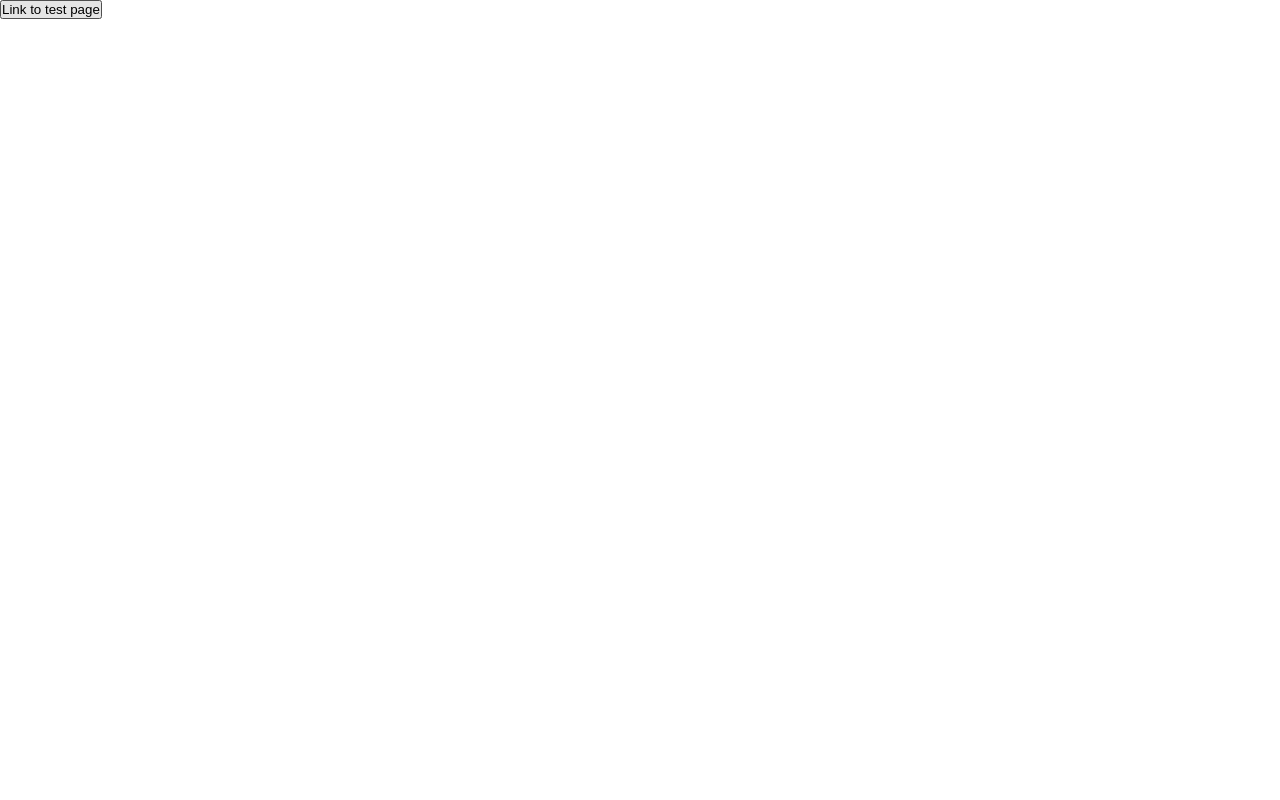
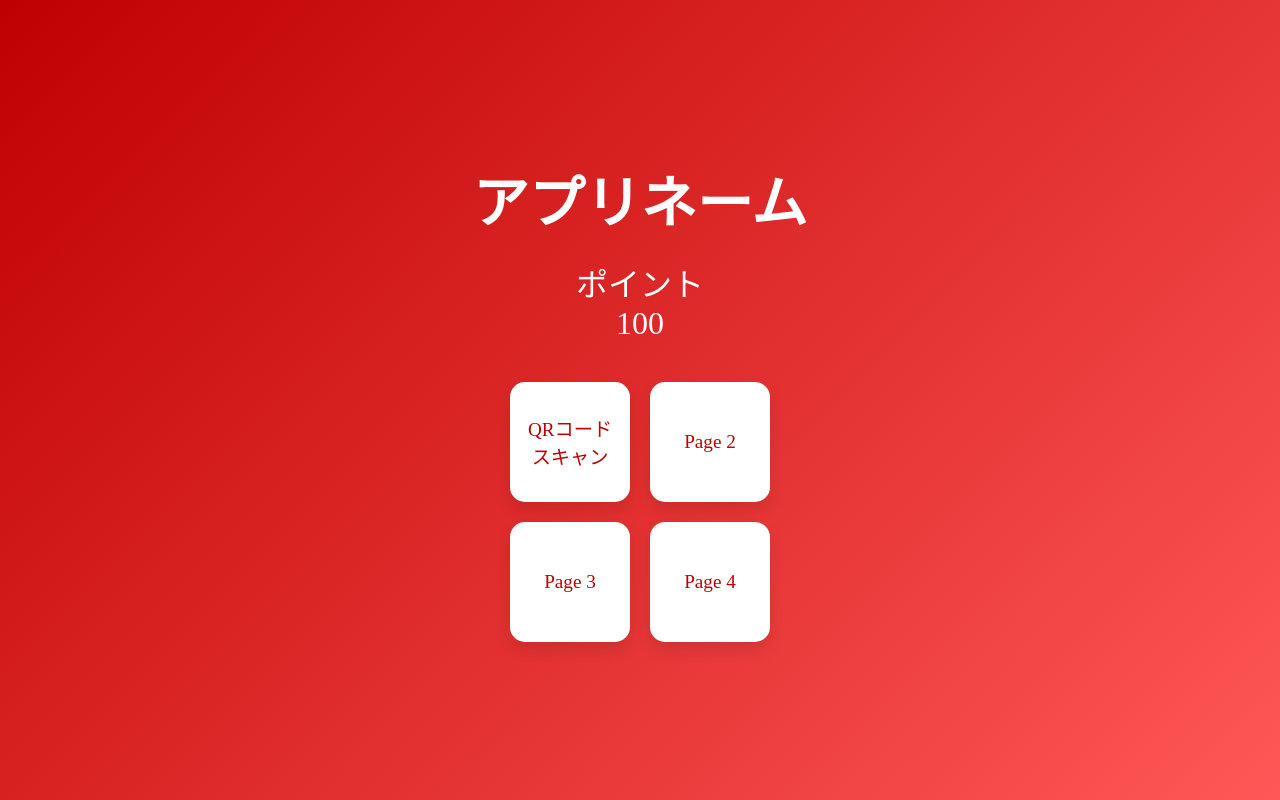
Before and after one commit to KakinokiKanta/rakuten_sintern, a Next.js app: page / in a window 1280 px wide. Built offline with nearby package versions, Linux system fonts and the light colour scheme.

Commit message:
ホームデザインを修正

```diff
--- a/src/pages/index.js
+++ b/src/pages/index.js
@@ -1,23 +1,72 @@
-import Head from 'next/head'
-import { useRouter } from 'next/router';
+import styled from 'styled-components';
+
+const Container = styled.div`
+  display: flex;
+  flex-direction: column;
+  align-items: center;
+  justify-content: center;
+  height: 100vh;
+  background: linear-gradient(135deg, #bf0000 0%, #ff5757 100%); // グラデーション追加
+`;
+
+const AppName = styled.h1`
+  color: #fff; // 文字色を白に変更
+  font-size: 3.5rem; // サイズ調整
+  margin-bottom: 20px; // 下部のマージンを追加
+`;
+
+const Point = styled.p`
+  font-size: 2rem;
+  text-align: center;
+  color: #fff; // 文字色を白に変更
+  margin-bottom: 40px; // 下部のマージンを追加
+`;
+
+const ButtonGrid = styled.div`
+  display: grid;
+  grid-template-columns: 1fr 1fr;
+  gap: 20px;
+`;
+
+const Button = styled.div`
+  width: 120px; // 幅を広げる
+  height: 120px; // 高さを広げる
+  display: flex;
+  text-align: center;
+  font-size: 1.2rem; // フォントサイズを調整
+  color: #bf0000; // 文字色を #bf0000 に変更
+  align-items: center;
+  justify-content: center;
+  background-color: #fff; // 背景色を白に変更
+  cursor: pointer;
+  border-radius: 15px; // 角を丸くする
+  box-shadow: 0 8px 15px rgba(0, 0, 0, 0.1); // 影を追加
+  transition: all 0.3s ease-in-out;
+
+  &:hover {
+    transform: scale(1.05); // ホバー時の拡大
+    background-color: #ff5757; // ホバー時の背景色変更
+    color: #fff; // ホバー時の文字色変更
+  }
+`;
 
 export default function Home() {
-  const router = useRouter()
+  const point = 100;
 
-    const linkTest = () => {
-    if (router.isReady) {
-        router.push("/test");
-    }
-  }
   return (
     <>
-      <Head>
-        <title>Create Next App</title>
-        <meta name="description" content="Generated by create next app" />
-        <meta name="viewport" content="width=device-width, initial-scale=1" />
-        <link rel="icon" href="/favicon.ico" />
-      </Head>
-      <button onClick={() => linkTest()}>Link to test page</button>
+    <Container>
+      <AppName>アプリネーム</AppName>
+      <Point>
+        ポイント <br /> {point}
+      </Point>
+      <ButtonGrid>
+        <Button onClick={() => window.location.href = '/qr'}>QRコード<br/>スキャン</Button>
+        <Button onClick={() => window.location.href = '/qr'}>Page 2</Button>
+        <Button onClick={() => window.location.href = '/qr'}>Page 3</Button>
+        <Button onClick={() => window.location.href = '/qr'}>Page 4</Button>
+      </ButtonGrid>
+    </Container>
     </>
-  )
+  );
 }
```
Also changed, not shown: src/features/qr/QrReader.jsx (+12 -4 lines), src/pages/qr/index.js (+8 -3 lines).
